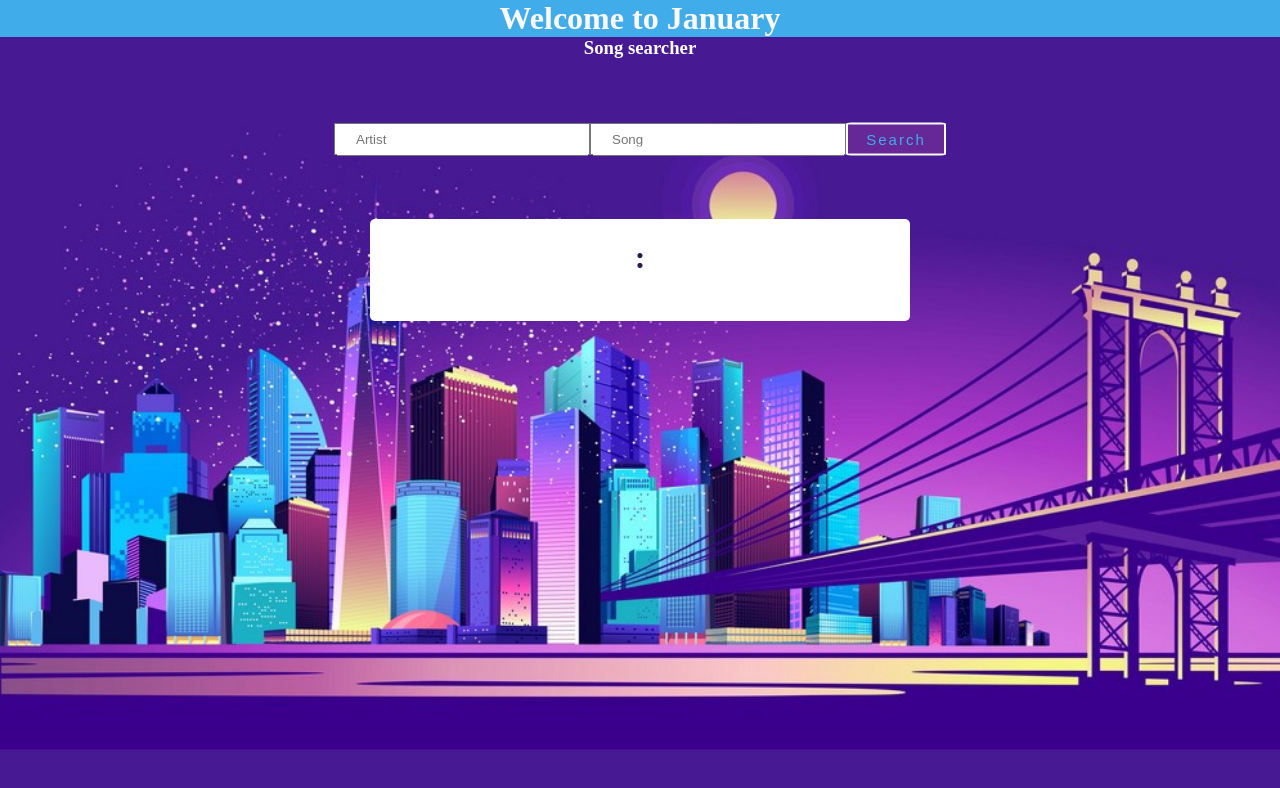
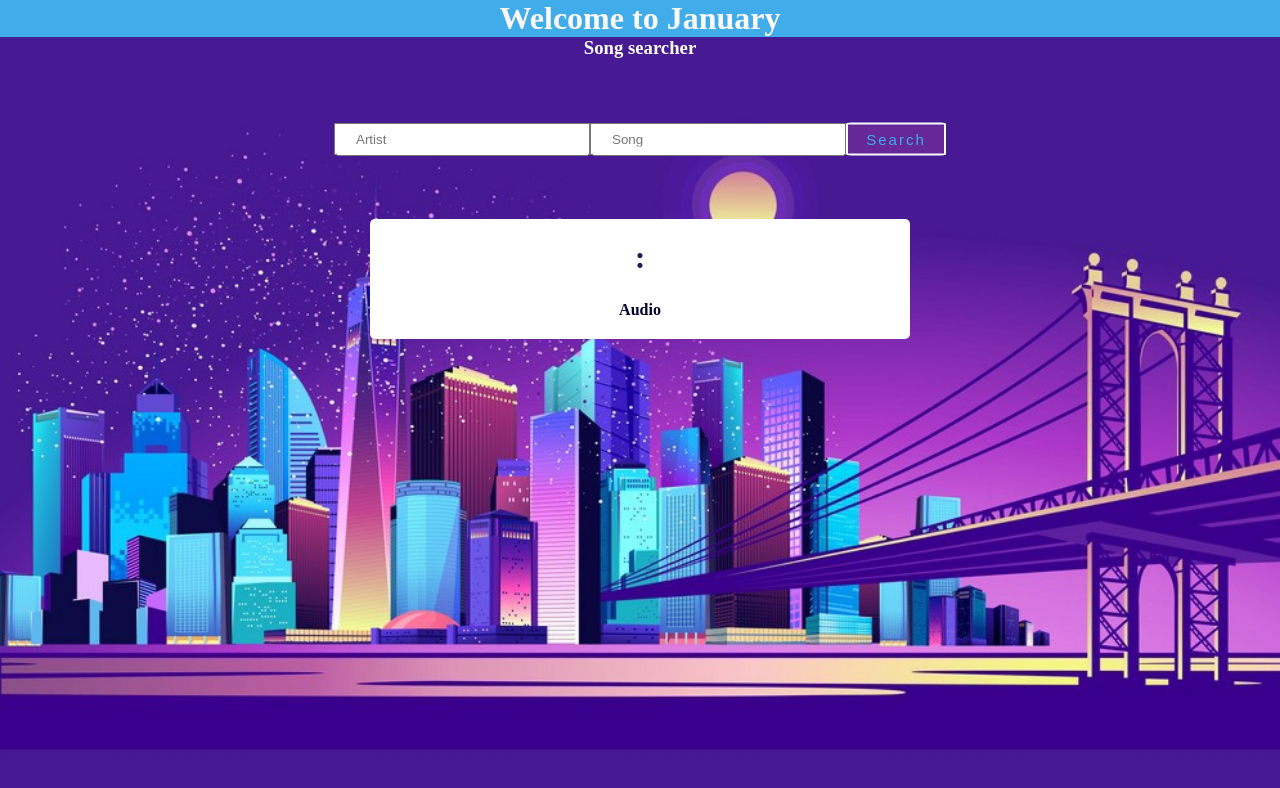
Before and after one commit to IndianaLora/January-Lyrics-Search, a React (Create React App) app: page / in a window 1280 px wide. Shown: the top 788 px of the page. Built offline with nearby package versions, Linux system fonts and the light colour scheme.

Commit message:
create Audio component for lyrics searcher

```diff
--- a/src/App.js
+++ b/src/App.js
@@ -3,12 +3,12 @@ import { useState } from "react";
 import { useForm } from "react-hook-form";
 import Header from "./Header";
 import Loading from "./loading/Loading";
-
+import Audio from "./Audio/Audio";
 //Persistencia por url
 //Did you mean ?????
 // has been blocked by CORS policy: No 'Access-Control-Allow-Origin' header is present on the requested resource. If an opaque response serves your needs, set the
 // request's mode to 'no-cors' to fetch the resource with CORS disabled.
- function App() {
+function App() {
   const { handleSubmit, register } = useForm();
   const [lyrics, setLyrics] = useState([]);
   const [artist, setArtist] = useState([]);
@@ -46,6 +46,7 @@ import Loading from "./loading/Loading";
         <h1 className="song-tittle">
           {artist}:{song}
         </h1>
+        <Audio artist={artist} song={song} />
         <p>{loading ? <Loading /> : ""}</p>
         <pre>
           {lyrics === undefined || lyrics.length < 0
--- /dev/null
+++ b/src/Audio/Audio.js
@@ -0,0 +1,8 @@
+import React from 'react'
+
+export default function Audio(props) {
+    let url = `https://api.lyrics.ovh/v1/${props.artist}/${props.song}`;
+  return (
+    <div>Audio</div>
+  )
+}
```
Also changed, not shown: src/LyricsInput.js (+14 -4 lines).
